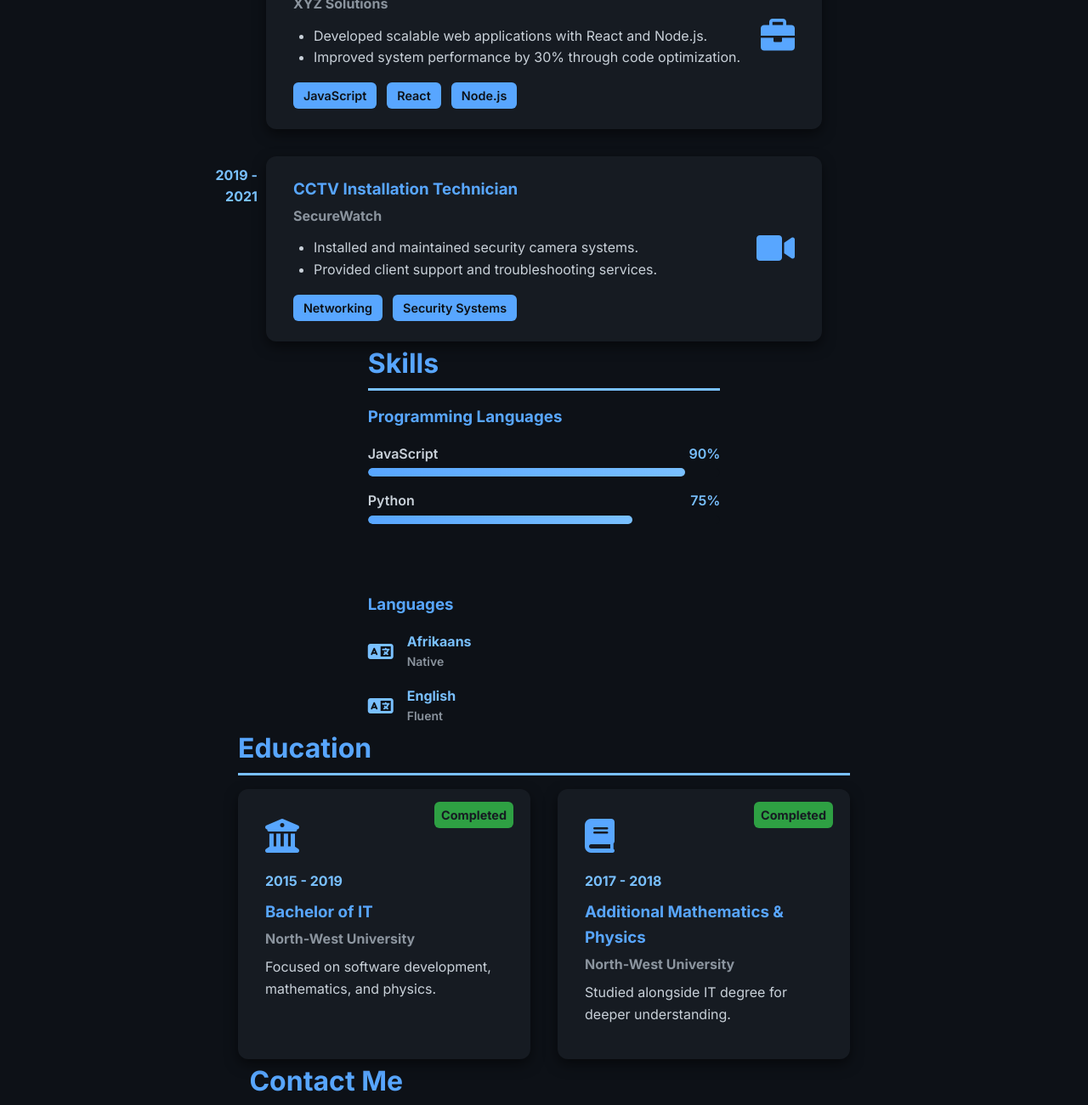
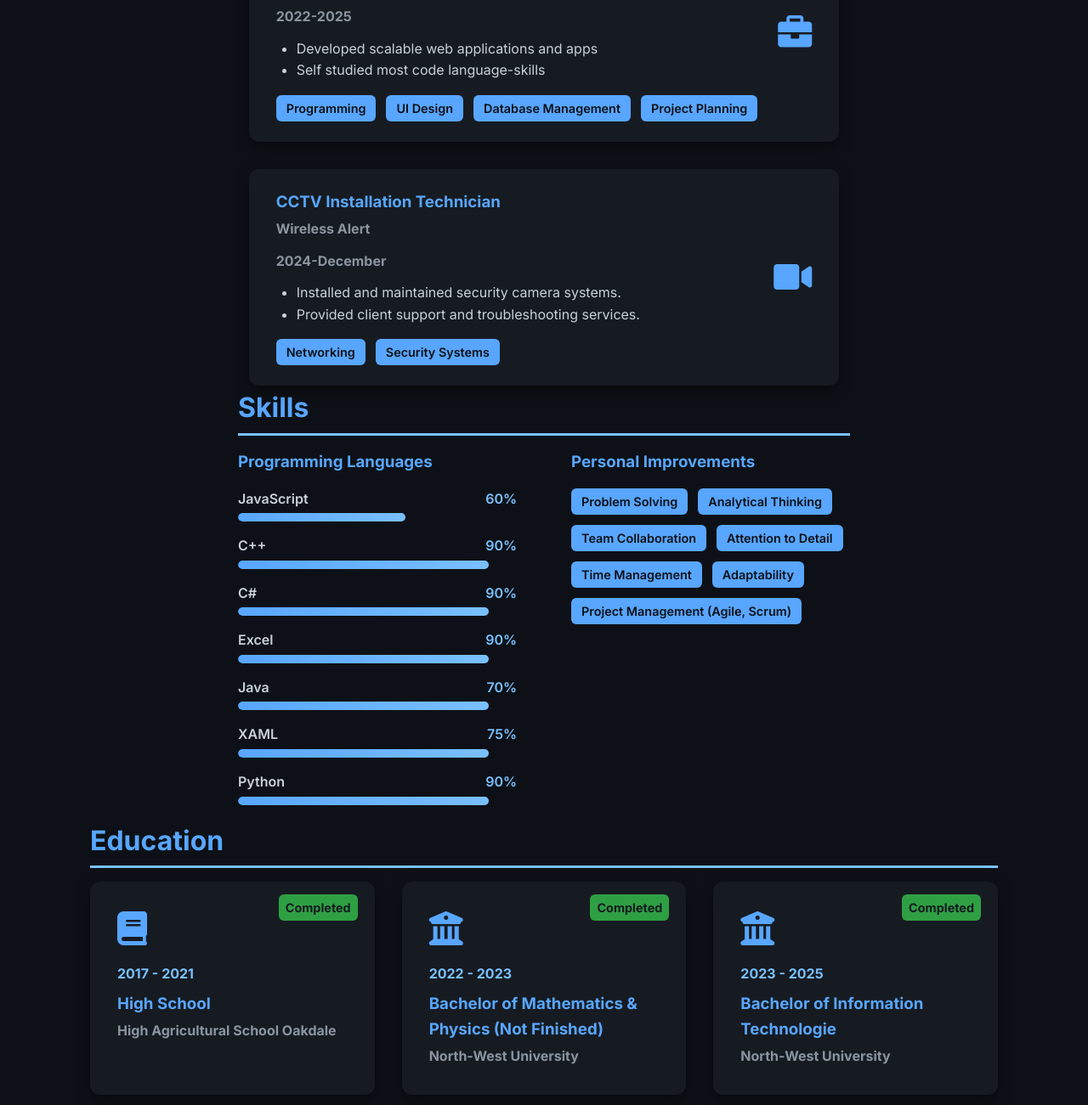
Before and after one commit to Luhardt/luhardtburger.github.io, a plain HTML site: page index.html in a window 1280 px wide. Shown: the part 1463-2764 px from the top of the page at 85% size. Drawn offline with Linux system fonts and the light colour scheme.

Commit message:
Edited Most of the Website text and sizes

```diff
--- a/index.html
+++ b/index.html
@@ -54,7 +54,9 @@
             <a href="#contact" class="btn btn-secondary"
               ><i class="fas fa-envelope"></i> Contact Me</a
             >
-            <a href="resume.pdf" class="btn btn-secondary" target="_blank">View Resume</a>
+            <a href="resume.pdf" class="btn btn-secondary" target="_blank"View Resume
+              ><i class="fa-solid fa-file-pdf"></i>View Resume</a
+              >
             <a href="#about" class="btn btn-secondary"
               ><i class="fas fa-info-circle"></i> About Me</a
             >
@@ -93,12 +95,6 @@
         </div>
       </div>
     </div>
-    <div class="scroll-indicator" aria-hidden="true">
-      <div class="mouse">
-        <div class="wheel"></div>
-      </div>
-      Scroll Down
-    </div>
   </section>
 
   <!-- About Section -->
@@ -109,16 +105,28 @@
     </p>
     <div class="about-highlights" role="list">
       <div class="highlight-item" role="listitem">
-        <i class="fas fa-code"></i> Software Development
+        <i class="fas fa-code fa-beat"></i> Software Development
       </div>
       <div class="highlight-item" role="listitem">
-        <i class="fas fa-network-wired"></i> Networking & CCTV Installation
+        <i class="fas fa-network-wired fa-beat"></i> Web Development
       </div>
       <div class="highlight-item" role="listitem">
-        <i class="fas fa-database"></i> Database Administration
+        <i class="fas fa-database fa-beat"></i> Database Management Systems
       </div>
       <div class="highlight-item" role="listitem">
-        <i class="fas fa-language"></i> Fluent in Afrikaans & English
+        <i class="fas fa-language fa-beat"></i> Fluent in Afrikaans & English
+      </div>
+      <div class="highlight-item" role="listitem">
+        <i class="fas fa-code-compare fa-beat"></i> Version Control (GitHub,Git)
+      </div>
+      <div class="highlight-item" role="listitem">
+        <i class="fa-brands fa-windows fa-beat"></i> Operating Systems (Windows,Linux)
+      </div>
+      <div class="highlight-item" role="listitem">
+        <i class="fas fa-laptop fa-beat"></i> Programming Languages
+      </div>
+      <div class="highlight-item" role="listitem">
+        <i class="fas fa-wifi fa-beat"></i> Network Adminastration
       </div>
     </div>
   </section>
@@ -128,27 +136,28 @@
     <h2 class="section-title" id="experience-title">Experience</h2>
     <div class="timeline" role="list">
       <div class="timeline-item" role="listitem">
-        <span class="timeline-date">2021 - Present</span>
         <div class="timeline-content">
           <h3>Software Developer</h3>
-          <h4>XYZ Solutions</h4>
+          <h4>Personal Projects</h4>
+          <h4>2022-2025</h4>
           <ul>
-            <li>Developed scalable web applications with React and Node.js.</li>
-            <li>Improved system performance by 30% through code optimization.</li>
+            <li>Developed scalable web applications and apps</li>
+            <li>Self studied most code language-skills</li>
           </ul>
           <div class="timeline-skills">
-            <span class="skill-tag">JavaScript</span>
-            <span class="skill-tag">React</span>
-            <span class="skill-tag">Node.js</span>
+            <span class="skill-tag">Programming</span>
+            <span class="skill-tag">UI Design</span>
+            <span class="skill-tag">Database Management</span>
+            <span class="skill-tag">Project Planning</span>
           </div>
         </div>
         <div class="timeline-icon"><i class="fas fa-briefcase"></i></div>
       </div>
       <div class="timeline-item" role="listitem">
-        <span class="timeline-date">2019 - 2021</span>
         <div class="timeline-content">
           <h3>CCTV Installation Technician</h3>
-          <h4>SecureWatch</h4>
+          <h4>Wireless Alert</h4>
+          <h4>2024-December</h4>
           <ul>
             <li>Installed and maintained security camera systems.</li>
             <li>Provided client support and troubleshooting services.</li>
@@ -172,6 +181,15 @@
         <div class="skill-item">
           <div class="skill-info">
             <span>JavaScript</span>
+            <span class="skill-percentage">60%</span>
+          </div>
+          <div class="skill-bar">
+            <div class="skill-progress" style="width: 60%;"></div>
+          </div>
+        </div>
+        <div class="skill-item">
+          <div class="skill-info">
+            <span>C++</span>
             <span class="skill-percentage">90%</span>
           </div>
           <div class="skill-bar">
@@ -180,30 +198,62 @@
         </div>
         <div class="skill-item">
           <div class="skill-info">
-            <span>Python</span>
+            <span>C#</span>
+            <span class="skill-percentage">90%</span>
+          </div>
+          <div class="skill-bar">
+            <div class="skill-progress" style="width: 90%;"></div>
+          </div>
+        </div>
+        <div class="skill-item">
+          <div class="skill-info">
+            <span>Excel</span>
+            <span class="skill-percentage">90%</span>
+          </div>
+          <div class="skill-bar">
+            <div class="skill-progress" style="width: 90%;"></div>
+          </div>
+        </div>
+        <div class="skill-item">
+          <div class="skill-info">
+            <span>Java</span>
+            <span class="skill-percentage">70%</span>
+          </div>
+          <div class="skill-bar">
+            <div class="skill-progress" style="width: 90%;"></div>
+          </div>
+        </div>
+          <div class="skill-item">
+          <div class="skill-info">
+            <span>XAML</span>
             <span class="skill-percentage">75%</span>
           </div>
           <div class="skill-bar">
-            <div class="skill-progress" style="width: 75%;"></div>
+            <div class="skill-progress" style="width: 90%;"></div>
+          </div>
+        </div>
+        <div class="skill-item">
+          <div class="skill-info">
+            <span>Python</span>
+            <span class="skill-percentage">90%</span>
+          </div>
+          <div class="skill-bar">
+            <div class="skill-progress" style="width: 90%;"></div>
           </div>
         </div>
       </div>
       <div class="skills-category">
-        <h3>Languages</h3>
+        <h3>Personal Improvements</h3>
         <div class="language-skills">
-          <div class="language-item">
-            <i class="fas fa-language"></i>
-            <div class="language-info">
-              <span class="language-name">Afrikaans</span>
-              <span class="language-level">Native</span>
-            </div>
+            <div class="timeline-skills">
+            <span class="skill-tag">Problem Solving</span>
+            <span class="skill-tag">Analytical Thinking</span>
+            <span class="skill-tag">Team Collaboration</span>
+            <span class="skill-tag">Attention to Detail</span>
+            <span class="skill-tag">Time Management</span>
+            <span class="skill-tag">Adaptability</span>
+            <span class="skill-tag">Project Management (Agile, Scrum)</span>
           </div>
-          <div class="language-item">
-            <i class="fas fa-language"></i>
-            <div class="language-info">
-              <span class="language-name">English</span>
-              <span class="language-level">Fluent</span>
-            </div>
           </div>
         </div>
       </div>
@@ -216,22 +266,29 @@
     <div class="education-grid">
       <div class="education-card">
         <div class="education-icon">
-          <i class="fas fa-university"></i>
+          <i class="fas fa-book"></i>
         </div>
-        <div class="education-year">2015 - 2019</div>
-        <h3>Bachelor of IT</h3>
-        <h4>North-West University</h4>
-        <p>Focused on software development, mathematics, and physics.</p>
+        <div class="education-year">2017 - 2021</div>
+        <h3>High School</h3>
+        <h4>High Agricultural School Oakdale</h4>
         <span class="education-status completed">Completed</span>
       </div>
       <div class="education-card">
         <div class="education-icon">
-          <i class="fas fa-book"></i>
+          <i class="fas fa-university"></i>
         </div>
-        <div class="education-year">2017 - 2018</div>
-        <h3>Additional Mathematics & Physics</h3>
+        <div class="education-year">2022 - 2023</div>
+        <h3>Bachelor of Mathematics & Physics (Not Finished)</h3>
         <h4>North-West University</h4>
-        <p>Studied alongside IT degree for deeper understanding.</p>
+        <span class="education-status completed">Completed</span>
+      </div>
+      <div class="education-card">
+        <div class="education-icon">
+          <i class="fas fa-university"></i>
+        </div>
+        <div class="education-year">2023 - 2025</div>
+        <h3>Bachelor of Information Technologie</h3>
+        <h4>North-West University</h4>
         <span class="education-status completed">Completed</span>
       </div>
     </div>
@@ -279,7 +336,7 @@
               ><i class="fab fa-github"></i
             ></a>
             <a
-              href="https://linkedin.com/in/luhardtburger"
+              href="https://www.linkedin.com/in/luhardt-burger-877881354"
               target="_blank"
               rel="noopener"
               class="social-link-contact"
--- a/styles.css
+++ b/styles.css
@@ -150,9 +150,9 @@ body {
   .hamburger {
     display: flex;
   }
-  /*.hero-bg-image {
+  .hero-bg-image {
     display: none;
-  }*/
+  }
 }
 
 
@@ -198,7 +198,7 @@ body {
   flex-wrap: wrap;
   align-items: center;
   justify-content: space-between;
-  padding: 8rem 1rem;
+  padding: 4rem 1rem;
 }
 .hero-text {
   flex: 1 1 500px;
@@ -235,7 +235,7 @@ body {
   color: var(--primary-color);
 }
 .hero-description {
-  font-size: 1.125rem;
+  font-size: 1rem;
   margin-bottom: 1.5rem;
   color: var(--text-dark);
   max-width: 480px;
@@ -406,7 +406,7 @@ body {
   max-width: 720px;
   margin-bottom: 2rem;
   color: var(--text-dark);
-  font-size: 1.125rem;
+  font-size: 1rem;
 }
 .about-highlights {
   display: flex;
@@ -567,7 +567,7 @@ body {
   display: flex;
   gap: 2rem;
   flex-wrap: wrap;
-  max-width: 720px;
+  max-width: 1100px;
 }
 .education-card {
   background-color: var(--background-light);
```
